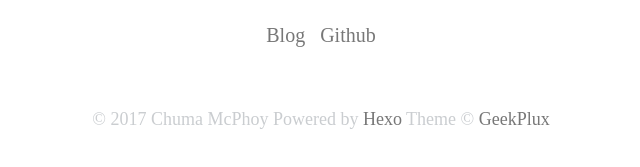
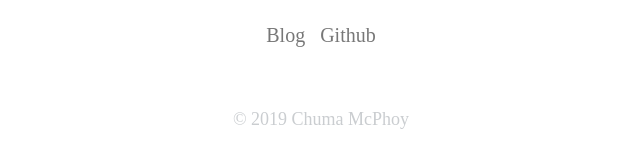
Before and after one commit to chmcphoy/chmcphoy.github.io, a plain HTML site: page index.html in a window 1280 px wide. Shown: the part 387-554 px from the top of the page, without its empty margins (319-959 px from the left). Drawn offline with nearby package versions, Linux system fonts and the light colour scheme; some packages are replaced by stand-ins of ours; a script that the page names is missing.

Commit message:
Update year. ✨

```diff
--- a/index.html
+++ b/index.html
@@ -58,8 +58,7 @@
 
   <footer id="footer" class="home-footer footer">
     <div id="copyright" class="copyright">
-      &copy; 2017 Chuma McPhoy  Powered by <a href="http://hexo.io/" target="_blank">Hexo</a>  Theme &copy; <a href="https://github.com/geekplux" target="_blank">GeekPlux</a>
-
+      &copy; 2019 Chuma McPhoy
       </div>
     </footer>
 
```
